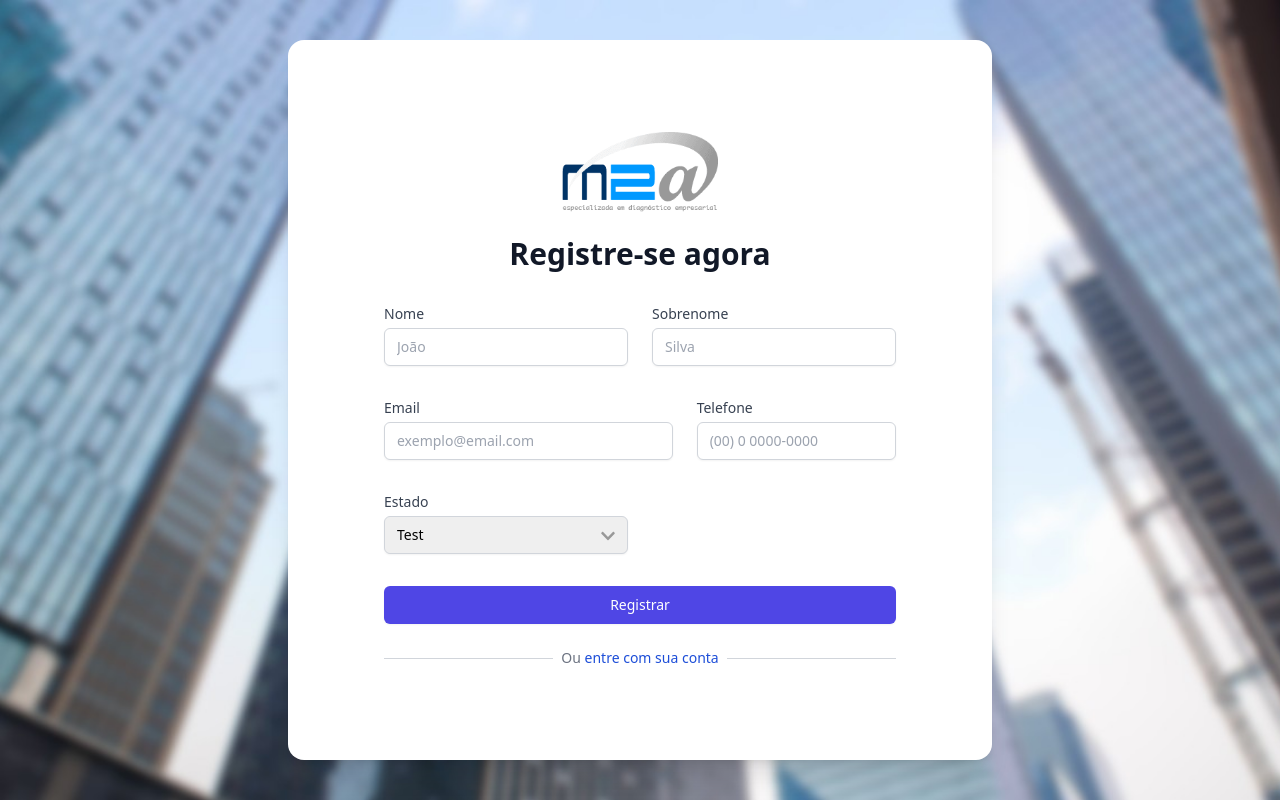
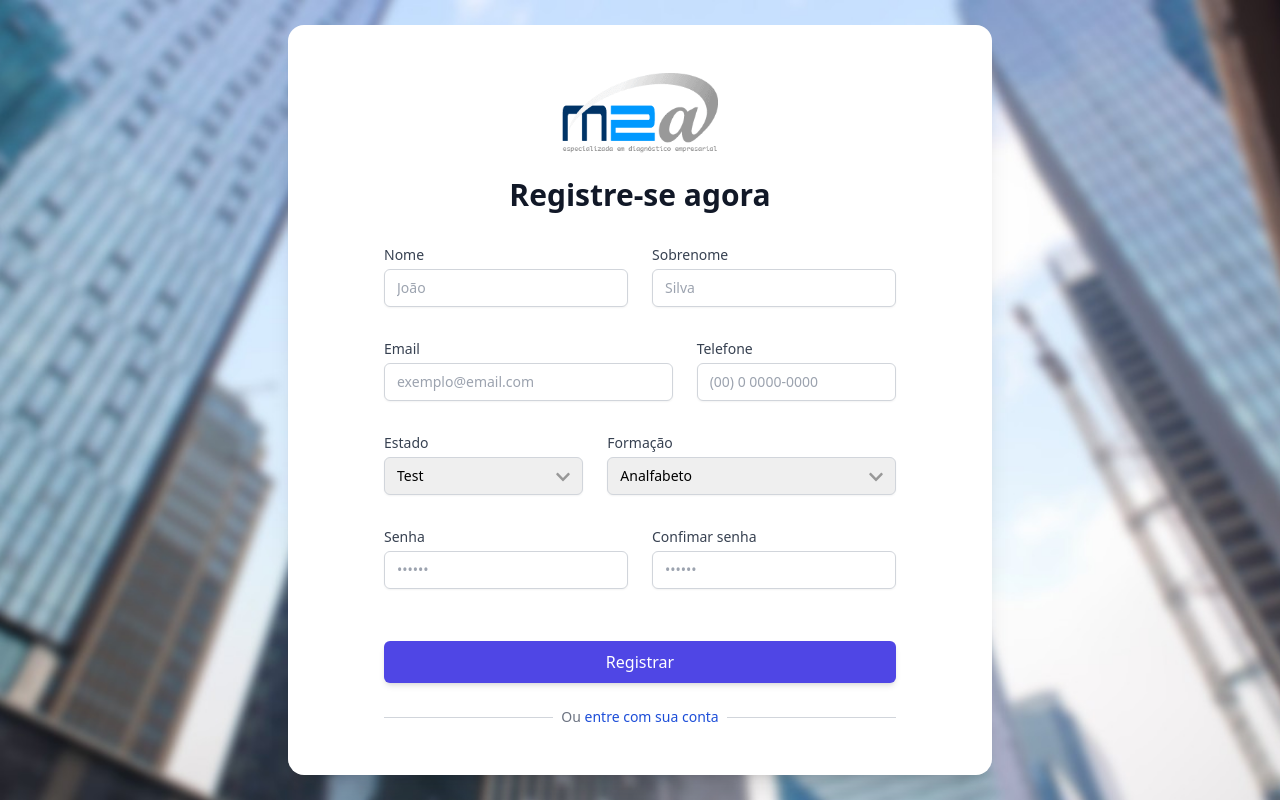
Before and after one commit to gabeabreu/M2A, a React (Create React App) app: page / in a window 1280 px wide. Both pictures are taken after a click on the element "registre-se". Built offline with nearby package versions, Linux system fonts and the light colour scheme.

Commit message:
Add forms

```diff
--- a/src/components/InputFormik.tsx
+++ b/src/components/InputFormik.tsx
@@ -46,9 +46,12 @@ const InputFormik: React.FC<Props> = ({
 
   const textAlignVertical = multiline ? "top" : "center";
 
+  // console.log(setErrors({ ...errors, name: Object.keys(errors) }));
+
   useEffect(() => {
     if (autoFocus) onFocusHandler();
   }, []);
+
   console.log(error);
   return (
     <>
@@ -68,7 +71,9 @@ const InputFormik: React.FC<Props> = ({
           ref={inputRef}
           onFocus={() => {
             setFocus(true);
-            setErrors({});
+            const newErrors = { ...errors };
+            delete newErrors[name];
+            setErrors(newErrors);
           }}
           type={type}
           onBlur={() => setFocus(false)}
--- a/src/components/SelectFormik.tsx
+++ b/src/components/SelectFormik.tsx
@@ -72,14 +72,15 @@ const InputFormik: React.FC<Props> = ({
           ref={inputRef}
           onFocus={() => {
             setFocus(true);
-            setErrors({});
+            const newErrors = { ...errors };
+            delete newErrors[name];
+            setErrors(newErrors);
           }}
           type={type}
           onBlur={() => setFocus(false)}
           placeholderTextColor={"#bdbdbd"}
           value={values[name]}
           placeholder={placeholder}
-          onChangeText={(text) => setFieldValue(name, text)}
           multiline={multiline}
           textAlignVertical={textAlignVertical}
         >
--- a/src/components/authentication/LoginForm/index.tsx
+++ b/src/components/authentication/LoginForm/index.tsx
@@ -52,7 +52,7 @@ const LoginForm = () => {
         <div>
           <button
             type="submit"
-            className="w-full flex justify-center py-2 px-4 border border-transparent rounded-md shadow-sm text-sm font-medium text-white bg-indigo-600 hover:bg-indigo-700 focus:outline-none focus:ring-2 focus:ring-offset-2 focus:ring-indigo-500"
+            className="w-full flex justify-center py-2 px-4 border border-transparent rounded-md shadow-md text-md font-medium text-white bg-indigo-600 hover:bg-indigo-700 focus:outline-none focus:ring-2 focus:ring-offset-2 focus:ring-indigo-500"
           >
             Entrar
           </button>
--- a/src/components/authentication/RegisterForm/formSchema.ts
+++ b/src/components/authentication/RegisterForm/formSchema.ts
@@ -9,9 +9,9 @@ const initialValues: any = {
   telefone: "",
   password: "",
   confirmPassword: "",
-  formacao: "",
+  formacao: "analfabeto",
   perfil: "user",
-  uf: "",
+  uf: "AC",
   ativo: true,
 };
 
@@ -24,10 +24,15 @@ const validationSchema = Yup.object().shape({
   password: Yup.string()
     .min(6, formErrors.errorMessages.shortPassword)
     .required(formErrors.errorMessages.required),
-  confirmPassword: Yup.string().oneOf(
-    [Yup.ref("password"), null],
-    "Passwords must match"
-  ),
+  confirmPassword: Yup.string()
+    .required(formErrors.errorMessages.required)
+    .oneOf(
+      [Yup.ref("password"), null],
+      formErrors.errorMessages.differentPassword
+    ),
+  formacao: Yup.string().required(formErrors.errorMessages.required),
+  uf: Yup.string().required(formErrors.errorMessages.required),
+  telefone: Yup.string().required(formErrors.errorMessages.required),
 });
 
 // async function validate({ birthday, email }: AccountRegister) {
--- a/src/components/authentication/RegisterForm/index.tsx
+++ b/src/components/authentication/RegisterForm/index.tsx
@@ -8,12 +8,7 @@ const RegisterForm = () => {
   }
 
   return (
-    <Formik
-      onSubmit={(values) => {
-        console.log(values);
-      }}
-      {...formSchema}
-    >
+    <Formik onSubmit={handleSubmit} {...formSchema}>
       <Form>
         <div className="flex">
           <div className="md:col-span-2">
@@ -43,7 +38,8 @@ const RegisterForm = () => {
                   label="Telefone"
                 />
               </div>
-              <div className="col-span-12 sm:col-span-6">
+
+              <div className="col-span-12 sm:col-span-5">
                 <SelectFormik
                   name="uf"
                   placeholder="DF"
@@ -54,14 +50,49 @@ const RegisterForm = () => {
                   ]}
                 />
               </div>
+              <div className="col-span-12 sm:col-span-7">
+                <SelectFormik
+                  name="formacao"
+                  placeholder="Superior"
+                  label="Formação"
+                  data={[
+                    { name: "Analfabeto", key: "analfabeto" },
+                    { name: "Primeiro grau", key: "primeiro grau" },
+                    { name: "Segundo grau", key: "segundo grau" },
+                    { name: "Superior", key: "superior" },
+                    { name: "Pós-graduação", key: "pos graduacao" },
+                    {
+                      name: "Mestrado e/ou Doutorado",
+                      key: "mestrado ou doutorado",
+                    },
+                  ]}
+                />
+              </div>
+
+              <div className="flex flex-col col-span-12 sm:col-span-6">
+                <InputFormik
+                  name="password"
+                  type="password"
+                  placeholder="••••••"
+                  label="Senha"
+                />
+              </div>
+              <div className="flex flex-col col-span-12 sm:col-span-6">
+                <InputFormik
+                  name="confirmPassword"
+                  type="password"
+                  placeholder="••••••"
+                  label="Confimar senha"
+                />
+              </div>
             </div>
           </div>
         </div>
 
-        <div>
+        <div className="mt-5">
           <button
             type="submit"
-            className="w-full flex justify-center py-2 px-4 border border-transparent rounded-md shadow-sm text-sm font-medium text-white bg-indigo-600 hover:bg-indigo-700 focus:outline-none focus:ring-2 focus:ring-offset-2 focus:ring-indigo-500"
+            className="w-full flex justify-center py-2 px-4 border border-transparent rounded-md shadow-md text-md font-medium text-white bg-indigo-600 hover:bg-indigo-700 focus:outline-none focus:ring-2 focus:ring-offset-2 focus:ring-indigo-500"
           >
             Registrar
           </button>
```
